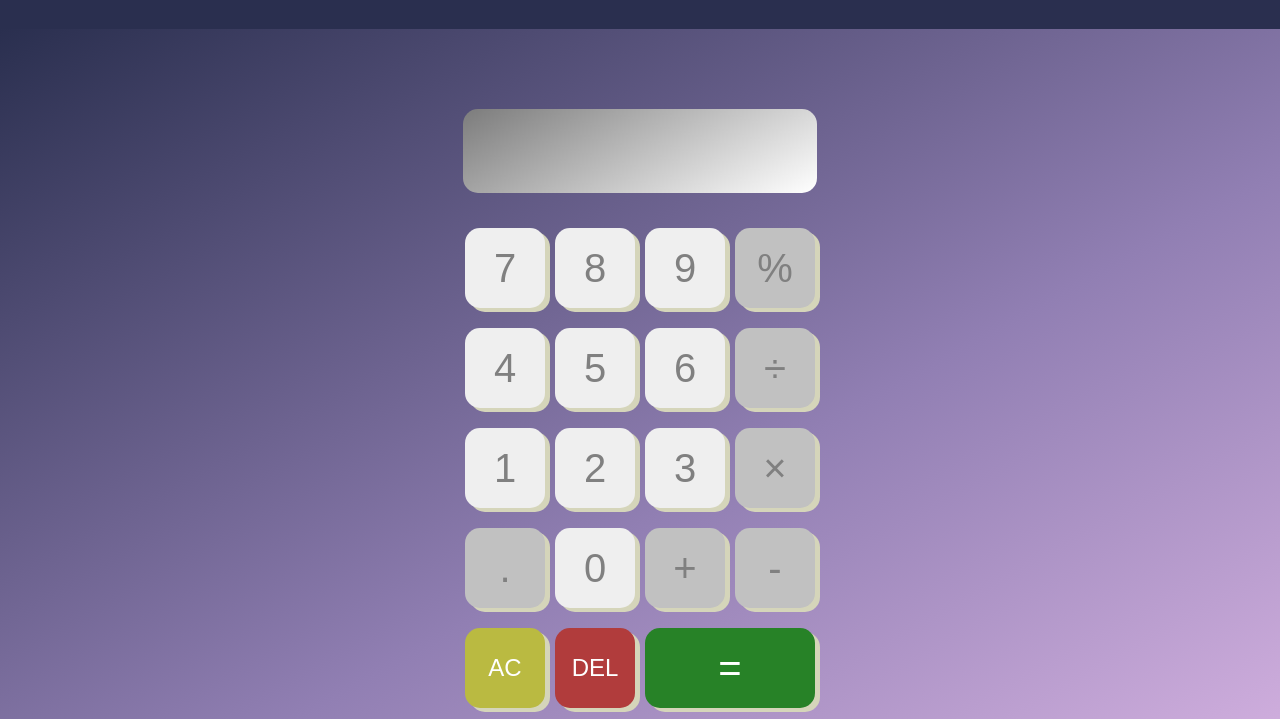
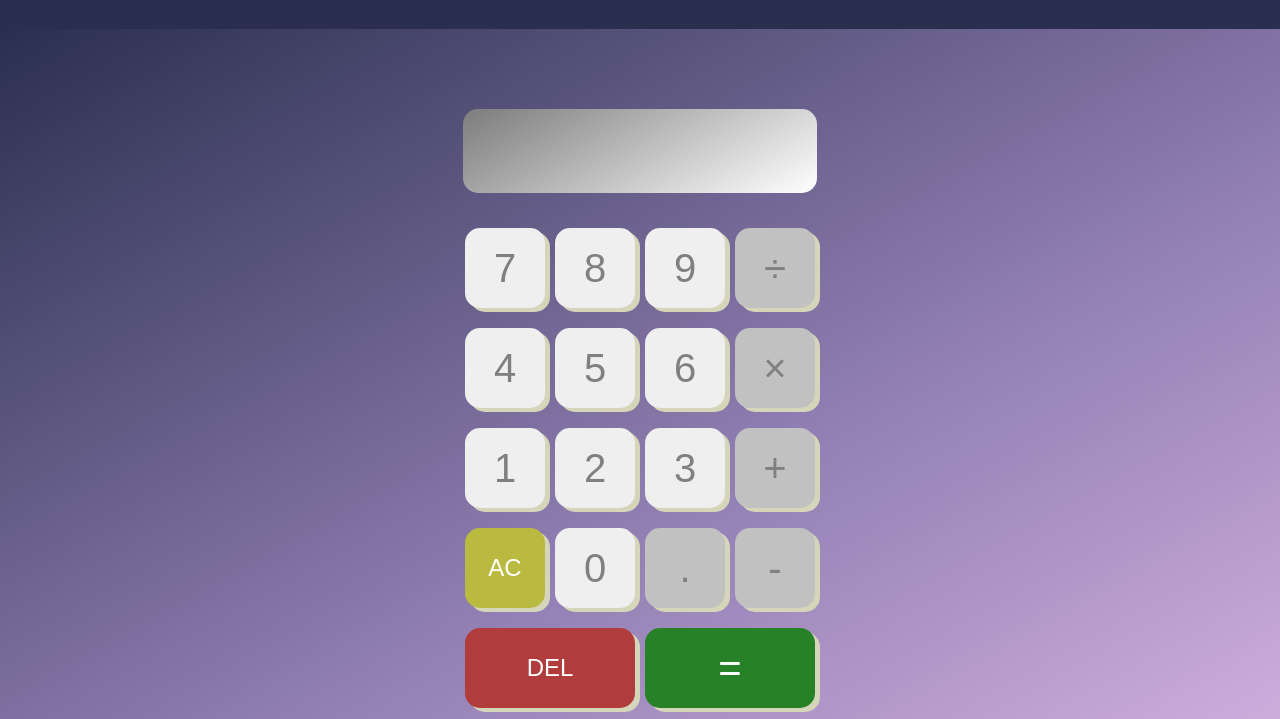
Before and after one commit to jessicasantosb/calculator, a plain HTML site: page index.html in a window 1280 px wide. Shown: the part 81-800 px from the top of the page. Drawn offline with Linux system fonts and the light colour scheme.

Commit message:
removing %

```diff
--- a/index.html
+++ b/index.html
@@ -21,20 +21,19 @@
             <button class="btn-num" onclick="insert(7)">7</button>
             <button class="btn-num" onclick="insert(8)">8</button>
             <button class="btn-num" onclick="insert(9)">9</button>
-            <button class="btn-operator" onclick="insert('%')">%</button>
+            <button class="btn-operator" onclick="insert('/')">÷</button>
             <button class="btn-num" onclick="insert(4)">4</button>
             <button class="btn-num" onclick="insert(5)">5</button>
             <button class="btn-num" onclick="insert(6)">6</button>
-            <button class="btn-operator" onclick="insert('/')">÷</button>
+            <button class="btn-operator" onclick="insert('*')">×</button>
             <button class="btn-num" onclick="insert(1)">1</button>
             <button class="btn-num" onclick="insert(2)">2</button>
             <button class="btn-num" onclick="insert(3)">3</button>
-            <button class="btn-operator" onclick="insert('*')">×</button>
+            <button class="btn-operator" onclick="insert('+')">+</button>
+            <button class="btn-clean" onclick="clean()">AC</button>
+            <button class="btn-num" onclick="insert(0)">0</button>
             <button class="btn-operator" onclick="insert('.')">.</button>
-            <button class="btn-num" onclick="insert(0)">0</button>
-            <button class="btn-operator" onclick="insert('+')">+</button>
             <button class="btn-operator" onclick="insert('-')">-</button>
-            <button class="btn-clean" onclick="clean()">AC</button>
             <button class="btn-del" onclick="del()">DEL</button>
             <button class="btn-send" onclick="calc()">=</button>
         </section>
--- a/style.css
+++ b/style.css
@@ -106,6 +106,7 @@ button:hover {
     background-color: rgb(177, 60, 60);
     color: #fff;
     font-size: 1.5rem;
+    grid-column: 1/3;
 }
 
 .btn-clean {
```
